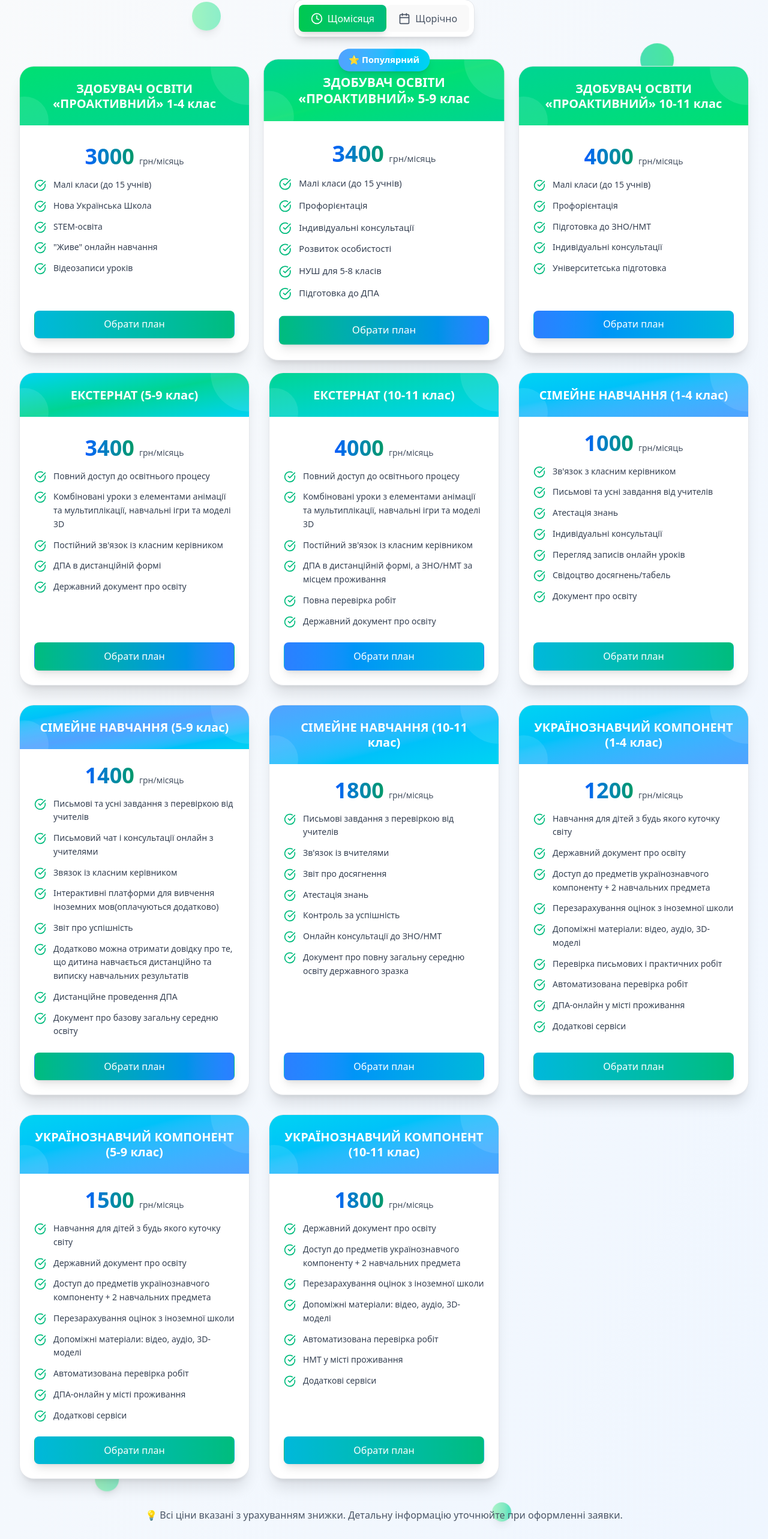
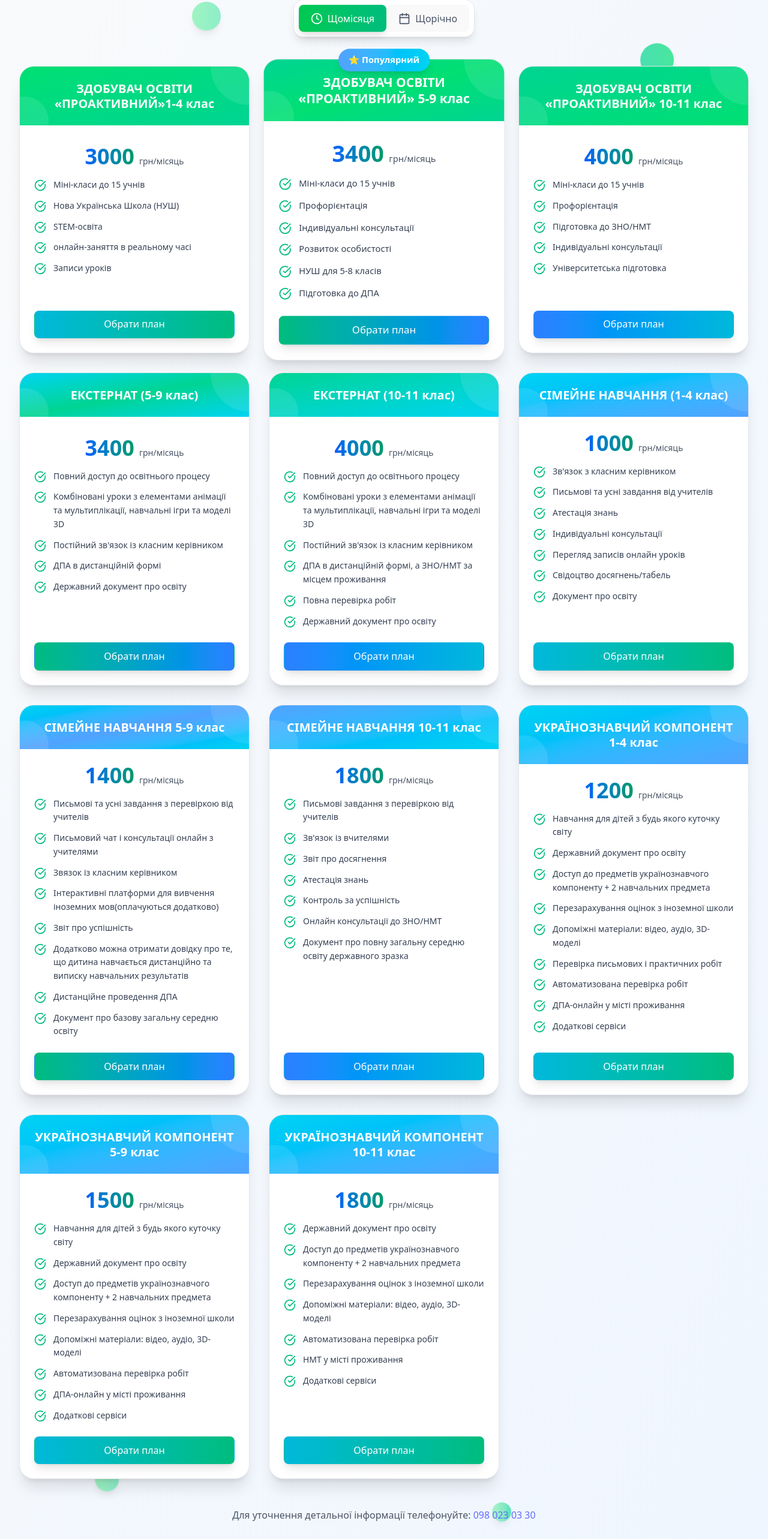
Before and after one commit to mintusyaka/lyceum-frontend, a React (Vite) app: page /plans in a window 1280 px wide. Shown: the part 4395-6961 px from the top of the page at 60% size. Built offline with nearby package versions, Linux system fonts and the light colour scheme.

Commit message:
Update AllPlans.jsx

```diff
--- a/src/components/plans/AllPlans.jsx
+++ b/src/components/plans/AllPlans.jsx
@@ -58,12 +58,12 @@ function AllPlans() {
 
   const plans = [
     {
-      title: 'ЗДОБУВАЧ ОСВІТИ «ПРОАКТИВНИЙ»\n1-4 клас',
+      title: 'ЗДОБУВАЧ ОСВІТИ «ПРОАКТИВНИЙ»1-4 клас',
 
       price_month: "3000",
 
       price_year: "30000",
-      features: ["Малі класи (до 15 учнів)", "Нова Українська Школа", "STEM-освіта", "\"Живе\" онлайн навчання", "Відеозаписи уроків"],
+      features: ["Міні-класи до 15 учнів", "Нова Українська Школа (НУШ)", "STEM-освіта", "онлайн-заняття в реальному часі", "Записи уроків"],
       bg_color: "bg-gradient-to-br from-green-400 to-emerald-400",
       accent_color: "from-cyan-500 to-emerald-500"
     },
@@ -73,7 +73,7 @@ function AllPlans() {
       price_month: "3400",
       old_price_year: "",
       price_year: "34000",
-      features: ["Малі класи (до 15 учнів)", "Профорієнтація", "Індивідуальні консультації", "Розвиток особистості", "НУШ для 5-8 класів", "Підготовка до ДПА"],
+      features: ["Міні-класи до 15 учнів", "Профорієнтація", "Індивідуальні консультації", "Розвиток особистості", "НУШ для 5-8 класів", "Підготовка до ДПА"],
       bg_color: "bg-gradient-to-br from-emerald-400 via-green-400 to-emerald-400",
       accent_color: "from-emerald-500 to-blue-500",
       popular: true
@@ -84,7 +84,7 @@ function AllPlans() {
       price_month: "4000",
       old_price_year: "",
       price_year: "40000",
-      features: ["Малі класи (до 15 учнів)", "Профорієнтація", "Підготовка до ЗНО/НМТ", "Індивідуальні консультації", "Університетська підготовка"],
+      features: ["Міні-класи до 15 учнів", "Профорієнтація", "Підготовка до ЗНО/НМТ", "Індивідуальні консультації", "Університетська підготовка"],
       bg_color: "bg-gradient-to-br from-emerald-400 to-green-400",
       accent_color: "from-blue-500 to-cyan-500"
     },
@@ -120,7 +120,7 @@ function AllPlans() {
       family: true,
     },
     {
-      title: 'СІМЕЙНЕ НАВЧАННЯ (5-9 клас)',
+      title: 'СІМЕЙНЕ НАВЧАННЯ 5-9 клас',
       old_price_month: "",
       price_month: "1400",
       old_price_year: "",
@@ -131,7 +131,7 @@ function AllPlans() {
       family: true,
     },
     {
-      title: 'СІМЕЙНЕ НАВЧАННЯ (10-11 клас)',
+      title: 'СІМЕЙНЕ НАВЧАННЯ 10-11 клас',
       old_price_month: "",
       price_month: "1800",
       old_price_year: "",
@@ -142,7 +142,7 @@ function AllPlans() {
       family: true,
     },
     {
-      title: 'УКРАЇНОЗНАВЧИЙ КОМПОНЕНТ (1-4 клас)',
+      title: 'УКРАЇНОЗНАВЧИЙ КОМПОНЕНТ 1-4 клас',
       old_price_month: "",
       price_month: "1200",
       old_price_year: "",
@@ -153,7 +153,7 @@ function AllPlans() {
       family: true,
     },
     {
-      title: 'УКРАЇНОЗНАВЧИЙ КОМПОНЕНТ (5-9 клас)',
+      title: 'УКРАЇНОЗНАВЧИЙ КОМПОНЕНТ 5-9 клас',
       old_price_month: "",
       price_month: "1500",
       old_price_year: "",
@@ -164,7 +164,7 @@ function AllPlans() {
       family: true,
     },
     {
-      title: 'УКРАЇНОЗНАВЧИЙ КОМПОНЕНТ (10-11 клас)',
+      title: 'УКРАЇНОЗНАВЧИЙ КОМПОНЕНТ 10-11 клас',
       old_price_month: "",
       price_month: "1800",
       old_price_year: "",
@@ -343,8 +343,11 @@ function AllPlans() {
           {/* Additional info */}
           <div className="mt-12 text-center">
             <p className="text-gray-600 text-sm md:text-base">
-              💡 Всі ціни вказані з урахуванням знижки. Детальну інформацію уточнюйте при оформленні заявки.
-            </p>
+  Для уточнення детальної інформації телефонуйте:{" "}
+  <a href="tel:+380980230330" className="font-semibold hover:underline">
+    098 023 03 30
+  </a>
+</p>
           </div>
         </div>
       </section>
```
